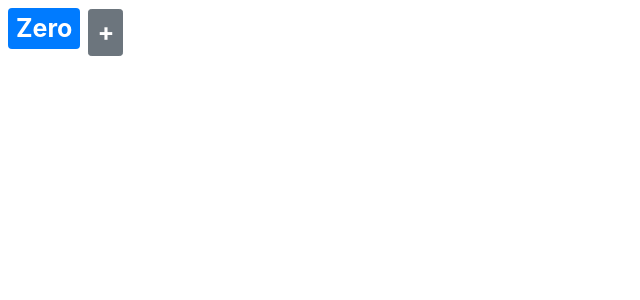
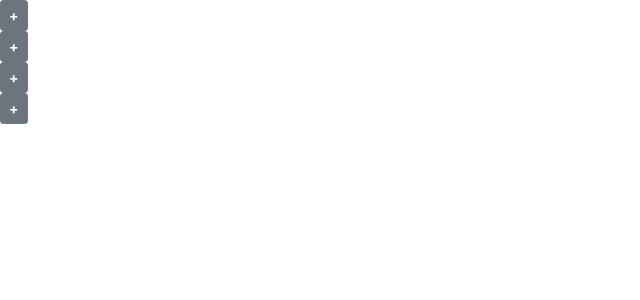
Before and after one commit to sarand3011/shopping-cart, a React (Create React App) app: page / in a window 1280 px wide. Shown: the top 300 px of the page, without its empty margins (0-640 px from the left). Built offline with nearby package versions, Linux system fonts and the light colour scheme.

Commit message:
composing components

```diff
--- a/src/Components/cart.jsx
+++ b/src/Components/cart.jsx
@@ -2,26 +2,38 @@ import React, { Component } from "react";
 
 class Cart extends Component {
   state = {
-    count: 0,
+    value: this.props.value,
     // imgUrl: "https://picsum.photos/300",
-  };
-  Styles = {
-    fontSize: 25,
-    fontWeight: "bold",
+    // tags: ["tag1", "tag2", "tag3"],
   };
 
+  handleIncrement = () => {
+    this.setState({ value: this.state.value + 1 });
+  };
   render() {
     return (
       <div>
-        <span style={{ fontSize: 25 }} className="badge badge-primary p-2 m-2">
-          {this.counter()}
-        </span>
-        <button style={this.Styles} className="btn btn-secondary btn-sm">
-          +
+        <span className={this.newMethod()}>{this.counter()}</span>
+        <button
+          onClick={() => this.handleIncrement()}
+          className="btn btn-secondary btn-sm"
+        >
+          <b>+</b>
         </button>
+        {/* <ul>
+          {this.state.tags.map((tag) => (
+            <li key={tag}>{tag}</li>
+          ))}
+        </ul> */}
       </div>
     );
   }
+  newMethod() {
+    let classs = "badge p-2 m-2 badge-";
+    classs += this.state.count === 0 ? "warning" : "primary";
+    return classs;
+  }
+
   counter() {
     const { count } = this.state;
     return count === 0 ? "Zero" : count;
--- a/src/index.js
+++ b/src/index.js
@@ -4,14 +4,8 @@ import "./index.css";
 // import App from "./App";
 import reportWebVitals from "./reportWebVitals";
 import "bootstrap/dist/css/bootstrap.css";
-import Cart from "./Components/cart";
-
-ReactDOM.render(
-  <React.StrictMode>
-    <Cart />
-  </React.StrictMode>,
-  document.getElementById("root")
-);
+import Carts from "./Components/carts";
+ReactDOM.render(<Carts />, document.getElementById("root"));
 
 // If you want to start measuring performance in your app, pass a function
 // to log results (for example: reportWebVitals(console.log))
```
